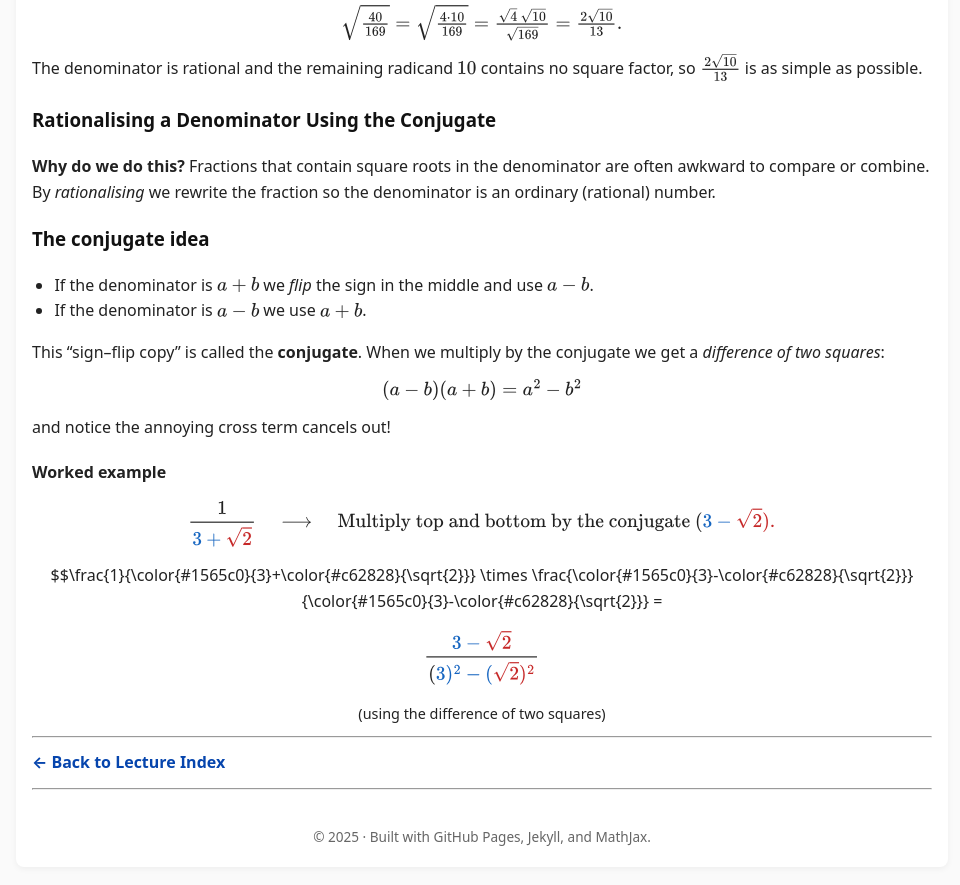
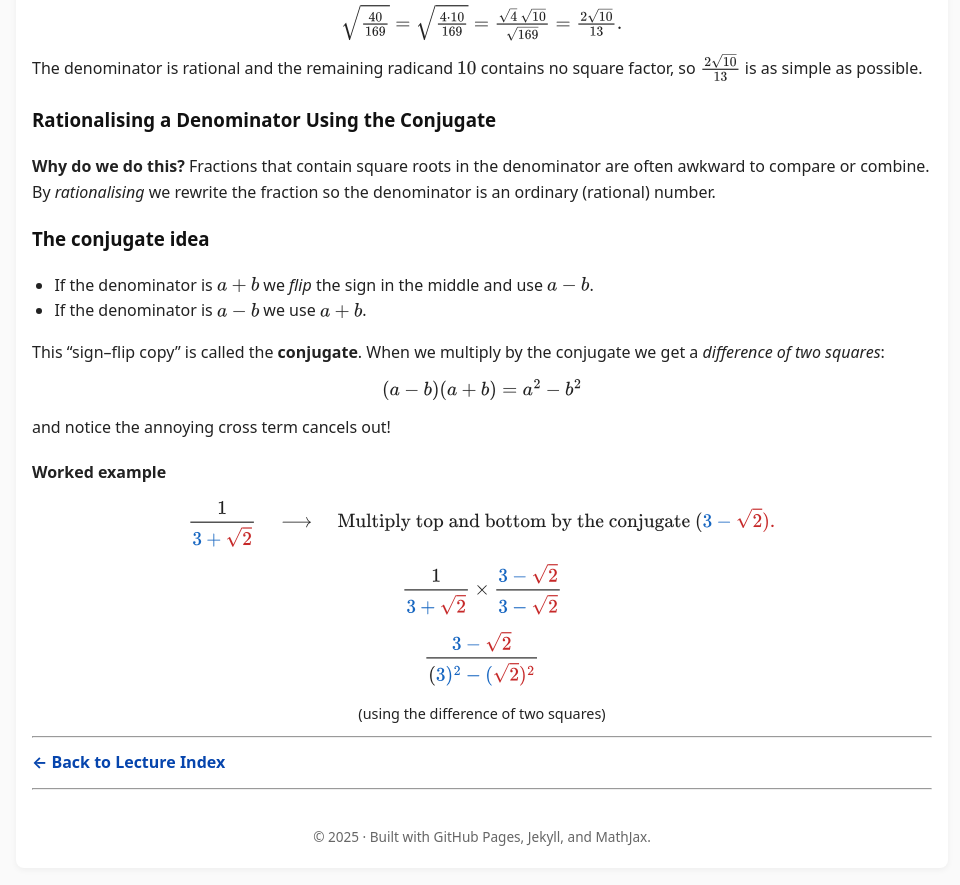
Before and after one commit to SaleemKamaludin/SaleemKamaludin.github.io, a Jekyll site: the page built from courses/math-1115/lecture-notes/lecture3.md, in a window 1280 px wide and 900 px high, scrolled down 4702 px. Shown: the top 885 px of the window, without its empty margins (158-1118 px from the left). Built offline with Jekyll 4.4.1, drawn with Linux system fonts in a browser that asks for light colours.

Commit message:
Update lecture3.md

```diff
--- a/courses/math-1115/lecture-notes/lecture3.md
+++ b/courses/math-1115/lecture-notes/lecture3.md
@@ -716,13 +716,7 @@ To ensure consistency, these operations must be performed in a **specific order*
 
 
 
-
-
-
-
-
 <p style="margin-top:1.2rem; font-weight:700;">Worked example</p>
-
 
 <p style="text-align:center; margin:0.6rem 0;">
   $$\frac{1}{\color{#1565c0}{3}+\color{#c62828}{\sqrt{2}}}
@@ -731,18 +725,16 @@ To ensure consistency, these operations must be performed in a **specific order*
     (\color{#1565c0}{3}-\color{#c62828}{\sqrt{2}}).$$
 </p>
 
-
 <p style="text-align:center; margin:0.6rem 0;">
   $$\frac{1}{\color{#1565c0}{3}+\color{#c62828}{\sqrt{2}}}
     \times
     \frac{\color{#1565c0}{3}-\color{#c62828}{\sqrt{2}}}
-         {\color{#1565c0}{3}-\color{#c62828}{\sqrt{2}}}
-    =
+         {\color{#1565c0}{3}-\color{#c62828}{\sqrt{2}}}$$
 </p>
 
 <p style="text-align:center; margin:0.6rem 0;">
   $$\frac{\color{#1565c0}{3}-\color{#c62828}{\sqrt{2}}}
-           {(\color{#1565c0}{3})^{2}-(\color{#c62828}{\sqrt{2}})^{2}}$$
+          {(\color{#1565c0}{3})^{2}-(\color{#c62828}{\sqrt{2}})^{2}}$$
   <span style="font-size:0.9em;">(using the difference of two squares)</span>
 </p>
 
```
